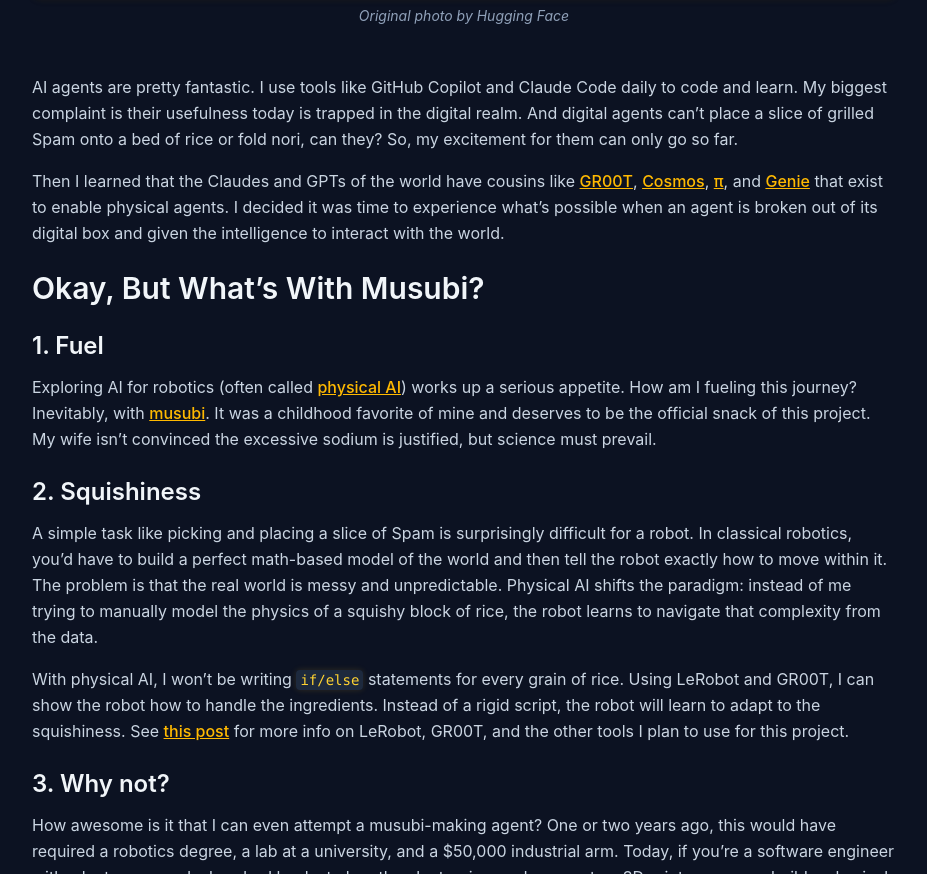
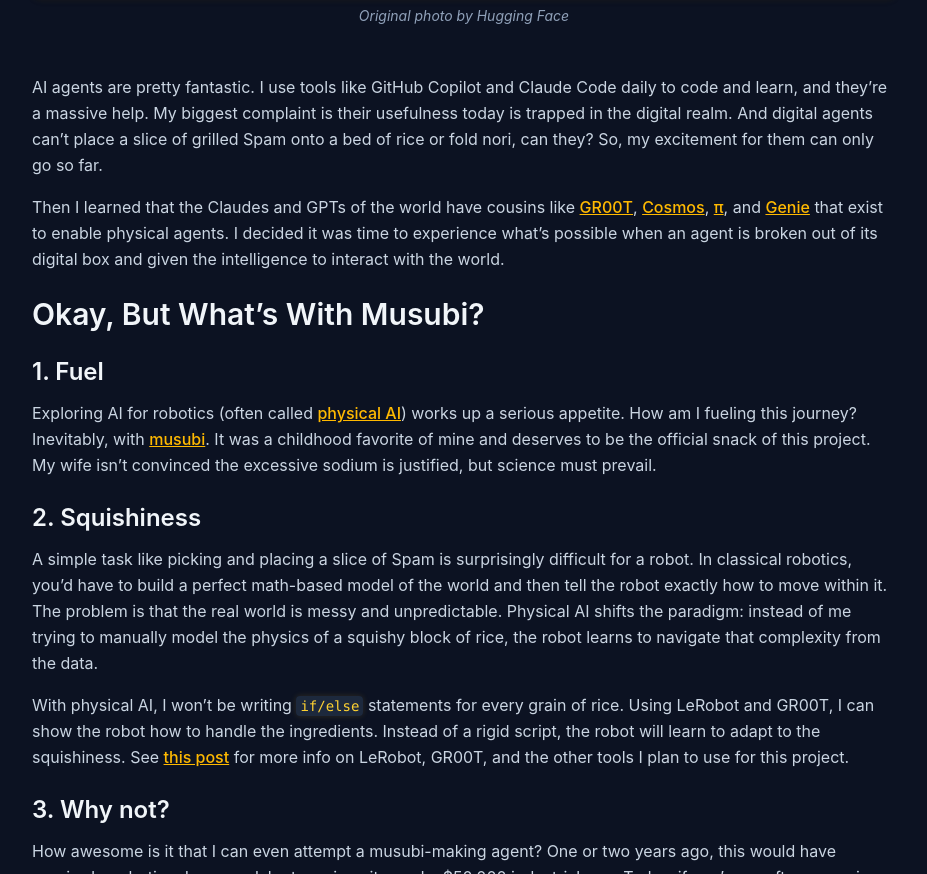
Before and after one commit to klcantrell/personal-site, an Astro site: page /blog/getting-physical-with-ai-1-a-body-for-my-musubi-making-agent in a window 1280 px wide. Shown: the part 946-1820 px from the top of the page, without its empty margins (176-1103 px from the left). Built offline with nearby package versions, Linux system fonts and the light colour scheme; Astro itself is replaced by a stand-in of ours.

Commit message:
Fix phrasing

```diff
--- a/src/content/blog/getting-physical-with-ai-1-a-body-for-my-musubi-making-agent.md
+++ b/src/content/blog/getting-physical-with-ai-1-a-body-for-my-musubi-making-agent.md
@@ -9,7 +9,7 @@
   caption: "Original photo by Hugging Face"
 ---
 
-AI agents are pretty fantastic. I use tools like GitHub Copilot and Claude Code daily to code and learn. My biggest complaint is their usefulness today is trapped in the digital realm. And digital agents can’t place a slice of grilled Spam onto a bed of rice or fold nori, can they? So, my excitement for them can only go so far.
+AI agents are pretty fantastic. I use tools like GitHub Copilot and Claude Code daily to code and learn, and they’re a massive help. My biggest complaint is their usefulness today is trapped in the digital realm. And digital agents can’t place a slice of grilled Spam onto a bed of rice or fold nori, can they? So, my excitement for them can only go so far.
 
 Then I learned that the Claudes and GPTs of the world have cousins like <a href="https://developer.nvidia.com/isaac/gr00t" target="_blank" rel="noopener">GR00T</a>, <a href="https://www.nvidia.com/en-us/ai/cosmos" target="_blank" rel="noopener">Cosmos</a>, <a href="https://www.pi.website/blog/pi0" target="_blank" rel="noopener">π</a>, and <a href="https://blog.google/innovation-and-ai/models-and-research/google-deepmind/project-genie" target="_blank" rel="noopener">Genie</a> that exist to enable physical agents. I decided it was time to experience what’s possible when an agent is broken out of its digital box and given the intelligence to interact with the world.
 
```
